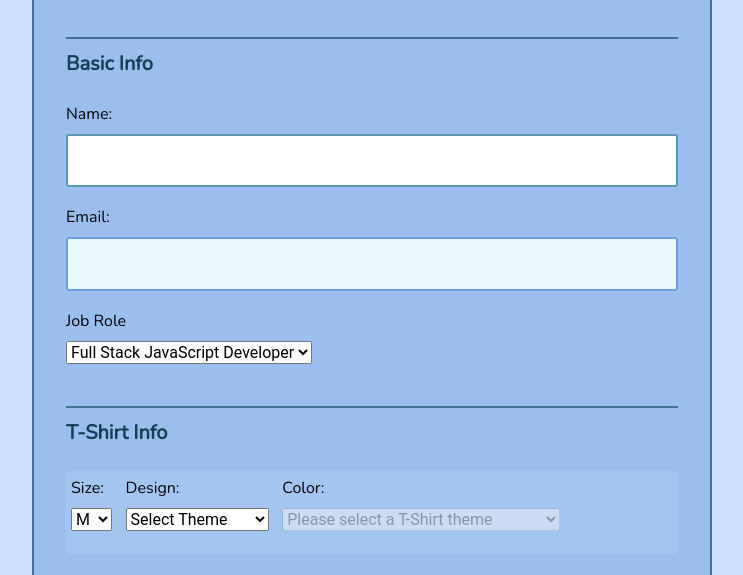
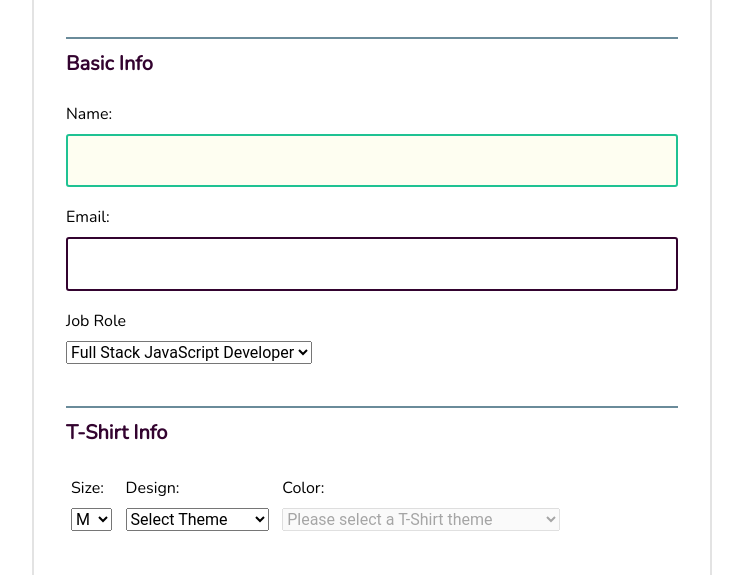
Before and after one commit to gilsoncav/thouse-techdegree-unit3, a plain HTML site: page index.html in a window 1280 px wide. Shown: the part 201-776 px from the top of the page, without its empty margins (268-1011 px from the left). Drawn offline with nearby package versions, Linux system fonts and the light colour scheme.

Commit message:
Customized colors and style

```diff
--- a/css/style.css
+++ b/css/style.css
@@ -16,8 +16,8 @@ button {
 
 body {
   font: 1em/1.5;
-  color: rgba(6, 49, 68, 0.9);
-  background: #cde0fb;
+  color: #33032f;
+  background: white;
 }
 
 header {
@@ -40,8 +40,8 @@ a {
 
 form {
   padding: 0.875em 1.875em 1.875em;
-  background: #9bbeef;
-  border: 2px solid rgba(8, 63, 87, 0.6);
+  background: white;
+  border: 2px solid rgba(208, 208, 208, 0.6);
   border-radius: 3px;
 }
 
@@ -80,8 +80,9 @@ label {
   margin-bottom: 0.5em;
 }
 
+/* Class to mark an activity that is conflicting times with another selected activity */
 .conflicted {
-  color: rgb(94, 94, 94);
+  color: rgb(189, 189, 189);
 }
 
 input,
@@ -93,15 +94,16 @@ input {
   font-size: 1em;
   font-weight: 500;
   padding: 0.8em;
-  background: #e9f6fb;
-  border: 2px solid rgb(111, 157, 220);
+  background: #fff;
+  border: 2px solid #33032f;
   border-radius: 3px;
   outline: none;
 }
 
 input:focus {
-  background: #fff;
-  border-color: #5e97b0;
+  background: #fefef1;
+
+  border: 2px solid #1fc293;
   transition: border-color 0.4s, background-color 0.4s;
 }
 
```
Also changed, not shown: js/script.js (+9 -0 lines), 1 other file.
